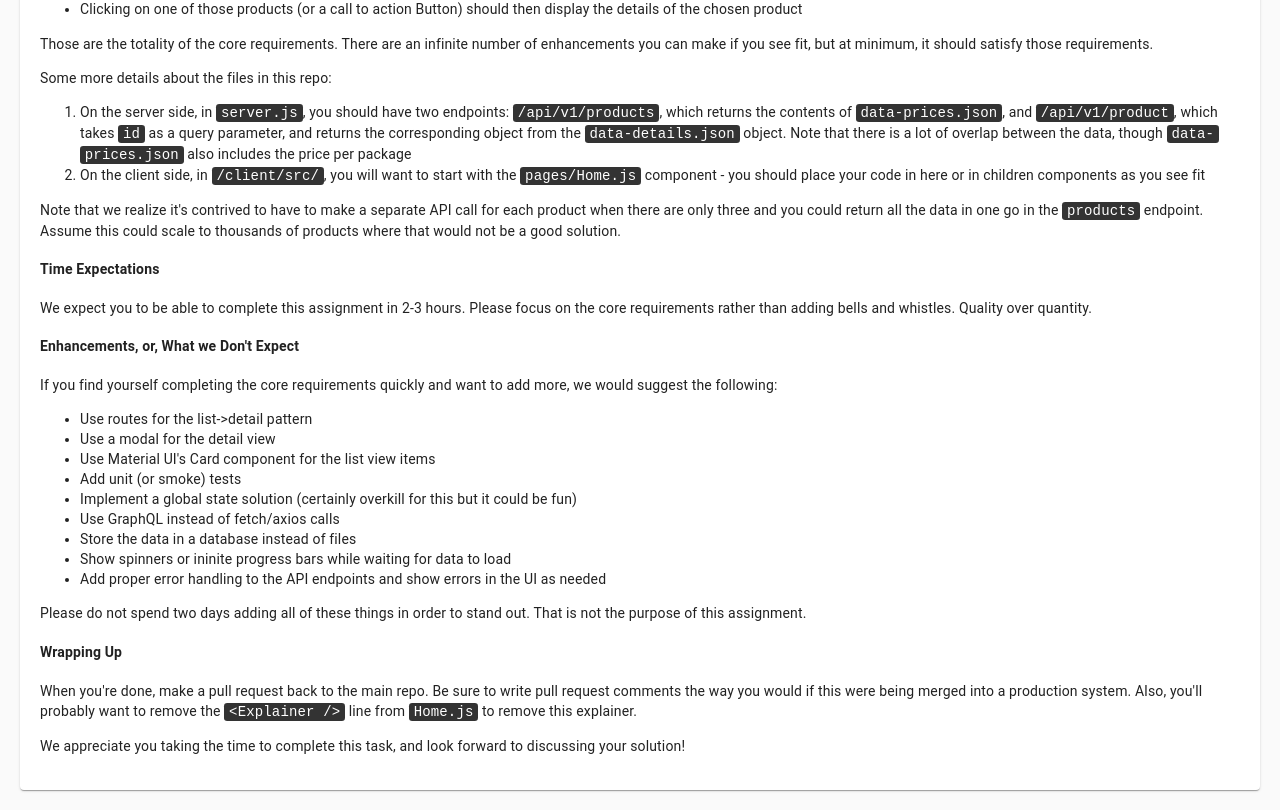
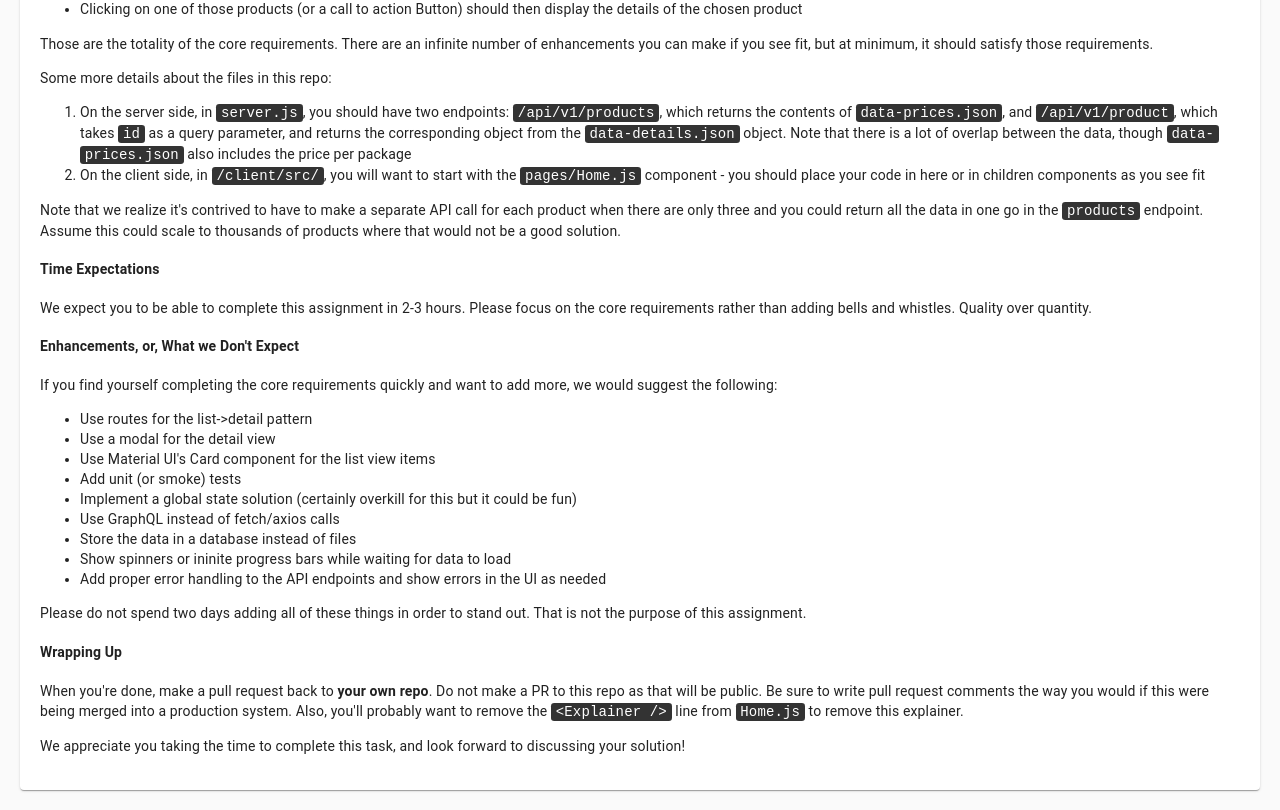
Before and after one commit to pohern/engineering-assignment-level-1, a React (Create React App) app in the folder client/: page / in a window 1280 px wide. Shown: the part 601-1411 px from the top of the page. Built offline with nearby package versions, Linux system fonts and the light colour scheme.

Commit message:
Correct where pull requests should be made.

```diff
--- a/client/src/components/Explainer.js
+++ b/client/src/components/Explainer.js
@@ -133,11 +133,12 @@ function Explainer() {
       </p>
       <h4>Wrapping Up</h4>
       <p>
-        When you're done, make a pull request back to the main repo. Be sure to
-        write pull request comments the way you would if this were being merged
-        into a production system. Also, you'll probably want to remove the{" "}
-        <code>&lt;Explainer /&gt;</code> line from <code>Home.js</code> to
-        remove this explainer.
+        When you're done, make a pull request back to{" "}
+        <strong>your own repo</strong>. Do not make a PR to this repo as that
+        will be public. Be sure to write pull request comments the way you would
+        if this were being merged into a production system. Also, you'll
+        probably want to remove the <code>&lt;Explainer /&gt;</code> line from{" "}
+        <code>Home.js</code> to remove this explainer.
       </p>
       <p>
         We appreciate you taking the time to complete this task, and look
```
Also changed, not shown: 1 other file (tests, documents, lock files or other folders).
